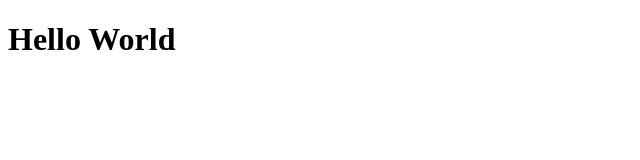
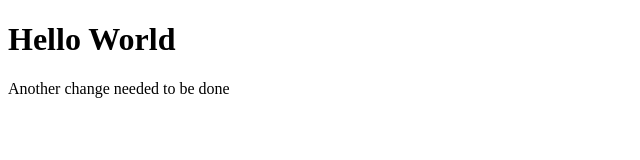
Before and after one commit to abhinay22/ReactTest, a plain HTML site: page index.html in a window 1280 px wide. Shown: the whole page, without its empty margins (0-640 px from the left). Drawn offline with Linux system fonts and the light colour scheme.

Commit message:
added changes

```diff
--- a/index.html
+++ b/index.html
@@ -5,5 +5,6 @@
     </head>
     <body>
         <h1>Hello World</h1>
+        <p>Another change needed to be done</p>
     </body>
 </html>
```
